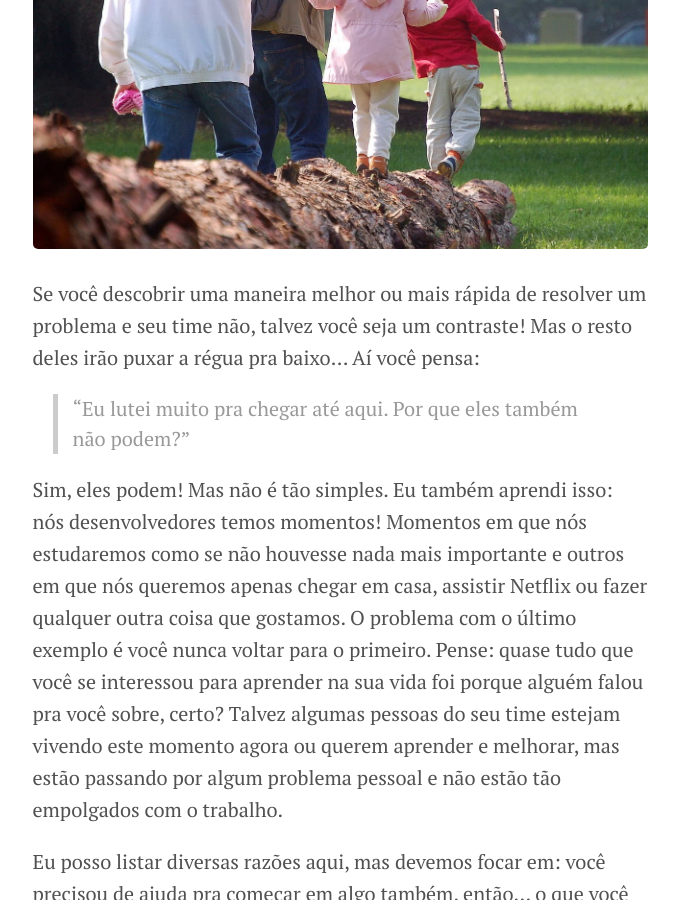
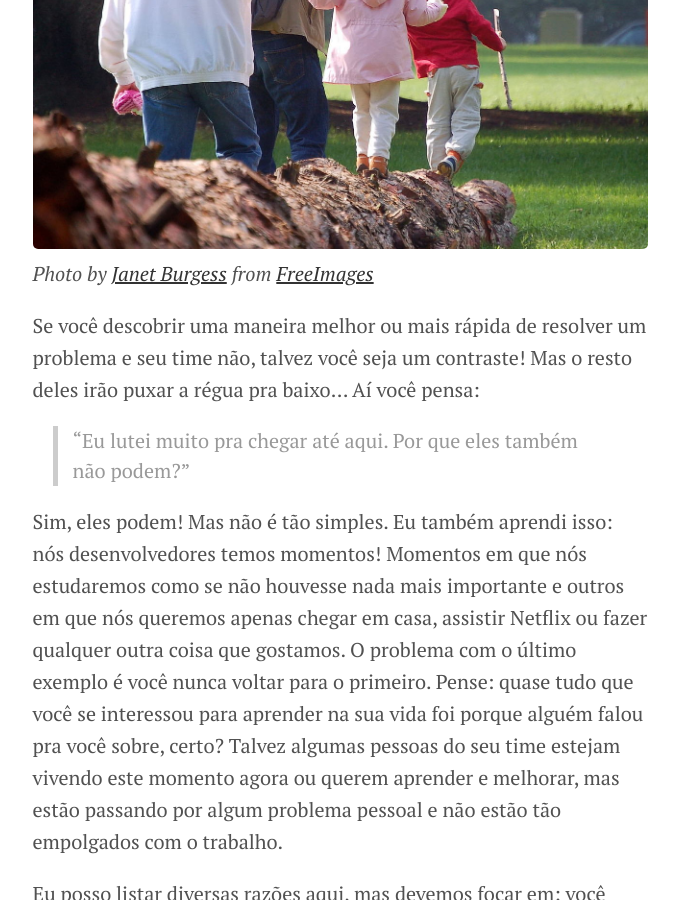
Before and after one commit to lucasnobredev/lucasnobredev.github.io_old, a Jekyll site: the page built from _posts/2019-01-13-nao-desenvolva-apenas-pra-voce-mesmo.md, in a window 1280 px wide and 900 px high, scrolled down 1918 px. Shown: the whole window, without its empty margins (300-979 px from the left). Built offline with Jekyll 4.4.1, drawn with Linux system fonts in a browser that asks for light colours; comment, search, counter and statistics services are not loaded.

Commit message:
caption in image

```diff
--- a/_posts/2019-01-13-nao-desenvolva-apenas-pra-voce-mesmo.md
+++ b/_posts/2019-01-13-nao-desenvolva-apenas-pra-voce-mesmo.md
@@ -24,6 +24,7 @@ Entretanto eu entenderia apenas anos depois o principal aprendizado sobre toda e
 ## Quando meu time cresce, eu cresço também
 
 ![Twitter_Maira](../assets/img/dont_just_code_for_yourself2.jpg)
+*Photo by <a href="/photographer/jlburgess-49069">Janet Burgess</a> from <a href="https://freeimages.com/">FreeImages</a>*
 
 Se você descobrir uma maneira melhor ou mais rápida de resolver um problema e seu time não, talvez você seja um contraste! Mas o resto deles irão puxar a régua pra baixo... Aí você pensa:
 
```
